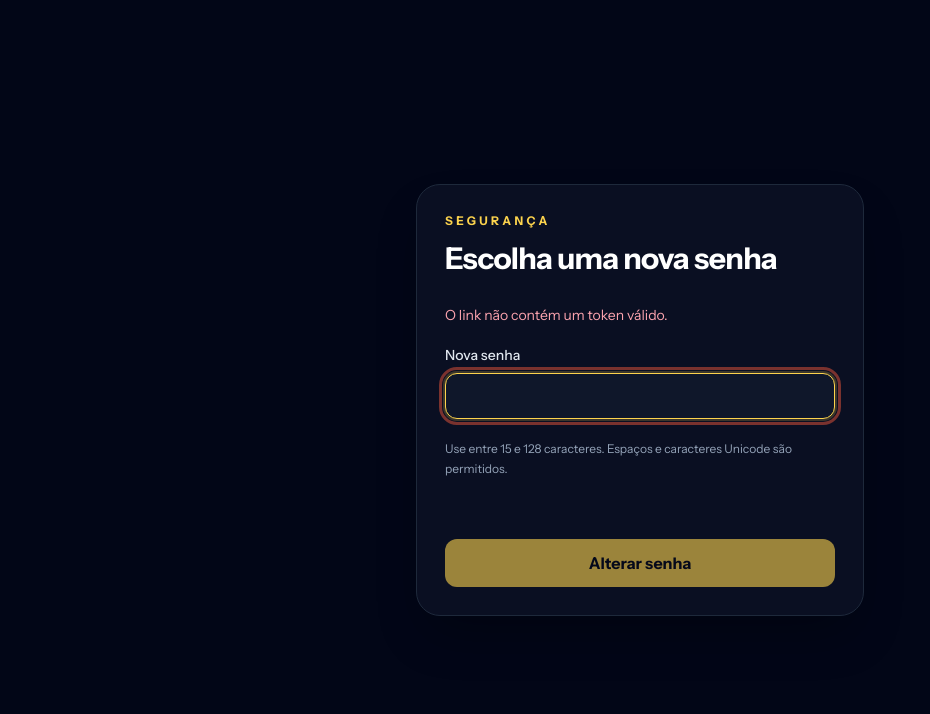
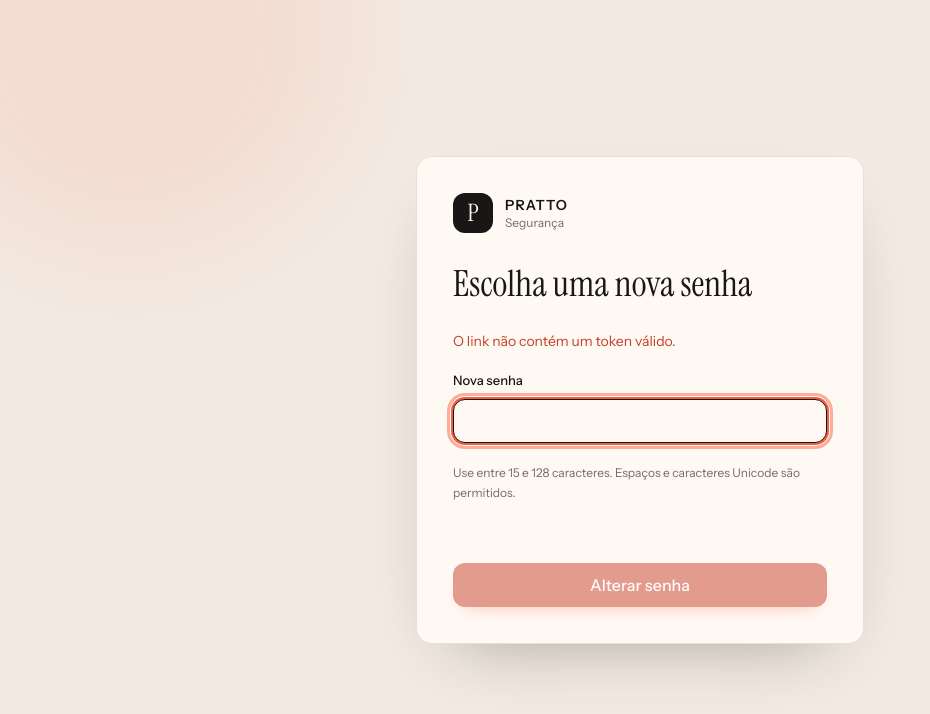
Before and after one commit to IgorGSBarbosaDev/Pratto, a Next.js app in the folder apps/web/: page /reset-password in a window 1280 px wide. Shown: the top 714 px of the page, without its empty margins (0-930 px from the left). Built offline with nearby package versions, Linux system fonts and the light colour scheme; no server answers.

Commit message:
feat(web): refine auth and route screens

```diff
--- a/apps/web/app/(auth)/forgot-password/page.tsx
+++ b/apps/web/app/(auth)/forgot-password/page.tsx
@@ -22,9 +22,9 @@ export default function ForgotPasswordPage() {
   return (
     <AuthCard eyebrow="Recuperação" title="Redefina sua senha">
       {requestReset.data ? (
-        <div aria-live="polite" className="grid gap-5 text-slate-300">
+        <div aria-live="polite" className="grid gap-5 text-ink-soft">
           <p>{requestReset.data.message}</p>
-          <Link className="font-semibold text-amber-300" href="/login">
+          <Link className="font-semibold text-accent-deep" href="/login">
             Voltar ao login
           </Link>
         </div>
@@ -34,7 +34,7 @@ export default function ForgotPasswordPage() {
           onSubmit={form.handleSubmit((value) => requestReset.mutate(value))}
           noValidate
         >
-          <p className="text-sm leading-6 text-slate-400">
+          <p className="text-sm leading-6 text-ink-soft">
             Informe seu e-mail. A resposta será a mesma exista ou não uma conta.
           </p>
           <Field
@@ -45,13 +45,13 @@ export default function ForgotPasswordPage() {
             error={form.formState.errors.email?.message}
             {...form.register('email')}
           />
-          <div aria-live="polite" className="min-h-5 text-sm text-rose-300">
+          <div aria-live="polite" className="min-h-5 text-sm text-accent-deep">
             {requestReset.error ? authErrorMessage(requestReset.error) : null}
           </div>
           <button className={submitClass} disabled={requestReset.isPending} type="submit">
             {requestReset.isPending ? 'Enviando…' : 'Enviar instruções'}
           </button>
-          <Link className="text-center text-sm text-amber-300" href="/login">
+          <Link className="text-center text-sm font-medium text-accent-deep" href="/login">
             Voltar ao login
           </Link>
         </form>
--- a/apps/web/app/(auth)/login/page.tsx
+++ b/apps/web/app/(auth)/login/page.tsx
@@ -60,14 +60,14 @@ function LoginForm() {
           error={form.formState.errors.password?.message}
           {...form.register('password')}
         />
-        <div aria-live="polite" className="min-h-5 text-sm text-rose-300">
+        <div aria-live="polite" className="min-h-5 text-sm text-accent-deep">
           {login.error ? authErrorMessage(login.error) : null}
         </div>
         <button className={submitClass} disabled={login.isPending} type="submit">
           {login.isPending ? 'Entrando…' : 'Entrar'}
         </button>
         <Link
-          className="text-center text-sm text-amber-300 hover:text-amber-200"
+          className="text-center text-sm font-medium text-accent-deep hover:text-accent"
           href="/forgot-password"
         >
           Esqueci minha senha
@@ -79,7 +79,7 @@ function LoginForm() {
 
 export default function LoginPage() {
   return (
-    <Suspense fallback={<main className="min-h-screen bg-slate-950" />}>
+    <Suspense fallback={<main className="min-h-screen bg-sand" />}>
       <LoginForm />
     </Suspense>
   );
--- a/apps/web/app/(auth)/reset-password/page.tsx
+++ b/apps/web/app/(auth)/reset-password/page.tsx
@@ -35,9 +35,9 @@ export default function ResetPasswordPage() {
   return (
     <AuthCard eyebrow="Segurança" title="Escolha uma nova senha">
       {reset.isSuccess ? (
-        <div aria-live="polite" className="grid gap-5 text-slate-300">
+        <div aria-live="polite" className="grid gap-5 text-ink-soft">
           <p>Senha alterada. Todas as sessões anteriores foram encerradas.</p>
-          <Link className="font-semibold text-amber-300" href="/login">
+          <Link className="font-semibold text-accent-deep" href="/login">
             Entrar com a nova senha
           </Link>
         </div>
@@ -48,7 +48,7 @@ export default function ResetPasswordPage() {
           noValidate
         >
           {!token ? (
-            <p role="alert" className="text-sm text-rose-300">
+            <p role="alert" className="text-sm text-accent-deep">
               O link não contém um token válido.
             </p>
           ) : null}
@@ -60,10 +60,10 @@ export default function ResetPasswordPage() {
             error={form.formState.errors.password?.message}
             {...form.register('password')}
           />
-          <p className="text-xs leading-5 text-slate-400">
+          <p className="text-xs leading-5 text-ink-faint">
             Use entre 15 e 128 caracteres. Espaços e caracteres Unicode são permitidos.
           </p>
-          <div aria-live="polite" className="min-h-5 text-sm text-rose-300">
+          <div aria-live="polite" className="min-h-5 text-sm text-accent-deep">
             {reset.error ? authErrorMessage(reset.error) : null}
           </div>
           <button className={submitClass} disabled={!token || reset.isPending} type="submit">
--- a/apps/web/app/select-organization/page.tsx
+++ b/apps/web/app/select-organization/page.tsx
@@ -19,11 +19,16 @@ export default function SelectOrganizationPage() {
   });
 
   return (
-    <main className="min-h-screen bg-slate-950 px-5 py-12 text-white">
-      <section className="mx-auto max-w-xl">
-        <p className="text-xs font-bold uppercase tracking-[0.28em] text-amber-300">Pratto</p>
-        <h1 className="mt-3 text-3xl font-bold">Escolha uma organização</h1>
-        <p className="mt-2 text-slate-400">
+    <main className="min-h-screen bg-sand px-5 py-12 text-ink">
+      <section className="mx-auto max-w-xl rounded-2xl border border-line bg-cream p-7 shadow-[0_28px_70px_-38px_rgba(24,23,22,0.35)] sm:p-9">
+        <div className="flex items-center gap-3">
+          <span className="flex h-10 w-10 items-center justify-center rounded-xl bg-ink font-serif text-2xl text-cream">
+            P
+          </span>
+          <span className="text-sm font-semibold tracking-[0.1em]">PRATTO</span>
+        </div>
+        <h1 className="mt-8 font-serif text-[36px] leading-tight">Escolha uma organização</h1>
+        <p className="mt-2 text-ink-soft">
           Seu acesso será revalidado em cada requisição administrativa.
         </p>
         <div className="mt-8">
@@ -36,15 +41,15 @@ export default function SelectOrganizationPage() {
                     type="button"
                     disabled={select.isPending}
                     onClick={() => select.mutate(organization.membershipId)}
-                    className="rounded-2xl border border-slate-700 bg-slate-900 p-5 text-left transition hover:border-amber-300"
+                    className="rounded-2xl border border-line bg-sand/45 p-5 text-left transition hover:border-ink/30 hover:bg-sand"
                   >
                     <span className="block text-lg font-semibold">{organization.name}</span>
-                    <span className="mt-1 block text-sm text-slate-400">
+                    <span className="mt-1 block text-sm text-ink-faint">
                       Perfil: {organization.role}
                     </span>
                   </button>
                 ))}
-                <div aria-live="polite" className="text-sm text-rose-300">
+                <div aria-live="polite" className="text-sm text-accent-deep">
                   {select.error ? authErrorMessage(select.error) : null}
                 </div>
               </div>
--- a/apps/web/features/auth/auth-boundary.tsx
+++ b/apps/web/features/auth/auth-boundary.tsx
@@ -32,14 +32,14 @@ export function AuthBoundary({
 
   if (query.isPending) {
     return (
-      <p role="status" className="text-sm text-slate-400">
+      <p role="status" className="text-sm text-ink-faint">
         Confirmando sua sessão…
       </p>
     );
   }
   if (query.error || !query.data) {
     return (
-      <p role="alert" className="text-sm text-rose-300">
+      <p role="alert" className="text-sm text-accent-deep">
         Não foi possível validar sua sessão.
       </p>
     );
--- a/apps/web/features/auth/form-controls.tsx
+++ b/apps/web/features/auth/form-controls.tsx
@@ -6,18 +6,18 @@ export const Field = forwardRef<
   InputHTMLAttributes<HTMLInputElement> & { label: string; error?: string }
 >(function Field({ label, error, id, ...props }, ref) {
   return (
-    <label className="grid gap-2 text-sm font-medium text-slate-200" htmlFor={id}>
+    <label className="grid gap-2 text-[13px] font-medium text-ink" htmlFor={id}>
       {label}
       <input
         ref={ref}
         id={id}
         aria-invalid={Boolean(error)}
         aria-describedby={error ? `${id}-error` : undefined}
-        className="rounded-xl border border-slate-700 bg-slate-900 px-4 py-3 text-white outline-none transition focus:border-amber-300 focus:ring-2 focus:ring-amber-300/20"
+        className="pratto-input"
         {...props}
       />
       {error ? (
-        <span id={`${id}-error`} className="text-sm font-normal text-rose-300">
+        <span id={`${id}-error`} className="text-[13px] font-medium text-accent-deep">
           {error}
         </span>
       ) : null}
@@ -35,10 +35,19 @@ export function AuthCard({
   children: ReactNode;
 }) {
   return (
-    <main className="flex min-h-screen items-center justify-center bg-slate-950 px-5 py-12 text-white">
-      <section className="w-full max-w-md rounded-3xl border border-slate-800 bg-slate-900/60 p-7 shadow-2xl shadow-black/30">
-        <p className="text-xs font-bold uppercase tracking-[0.28em] text-amber-300">{eyebrow}</p>
-        <h1 className="mt-3 text-3xl font-bold tracking-tight">{title}</h1>
+    <main className="relative flex min-h-screen items-center justify-center overflow-hidden bg-sand px-5 py-12 text-ink">
+      <div className="pointer-events-none absolute -left-24 top-[-12rem] h-[28rem] w-[28rem] rounded-full bg-accent/10 blur-3xl" />
+      <section className="relative w-full max-w-md rounded-2xl border border-line bg-cream p-7 shadow-[0_28px_70px_-38px_rgba(24,23,22,0.42)] sm:p-9">
+        <div className="mb-8 flex items-center gap-3">
+          <span className="flex h-10 w-10 items-center justify-center rounded-xl bg-ink font-serif text-2xl text-cream">
+            P
+          </span>
+          <div>
+            <p className="text-sm font-semibold tracking-[0.08em] text-ink">PRATTO</p>
+            <p className="text-xs text-ink-faint">{eyebrow}</p>
+          </div>
+        </div>
+        <h1 className="font-serif text-[36px] leading-[1.05] text-ink">{title}</h1>
         <div className="mt-7">{children}</div>
       </section>
     </main>
@@ -46,4 +55,4 @@ export function AuthCard({
 }
 
 export const submitClass =
-  'w-full rounded-xl bg-amber-300 px-4 py-3 font-bold text-slate-950 transition hover:bg-amber-200 disabled:cursor-wait disabled:opacity-60';
+  'h-11 w-full rounded-xl bg-accent-deep px-4 font-medium text-white shadow-[0_8px_20px_-12px_var(--color-accent)] transition hover:bg-ink active:scale-[0.99] disabled:cursor-wait disabled:opacity-50';
```
Also changed, not shown: apps/web/app/not-found.tsx (+8 -5 lines).
